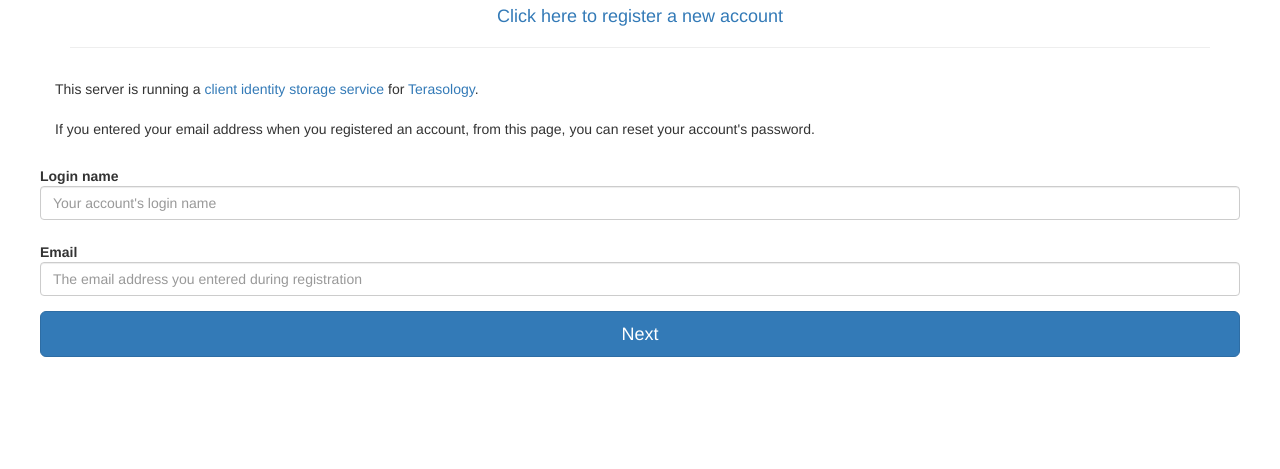
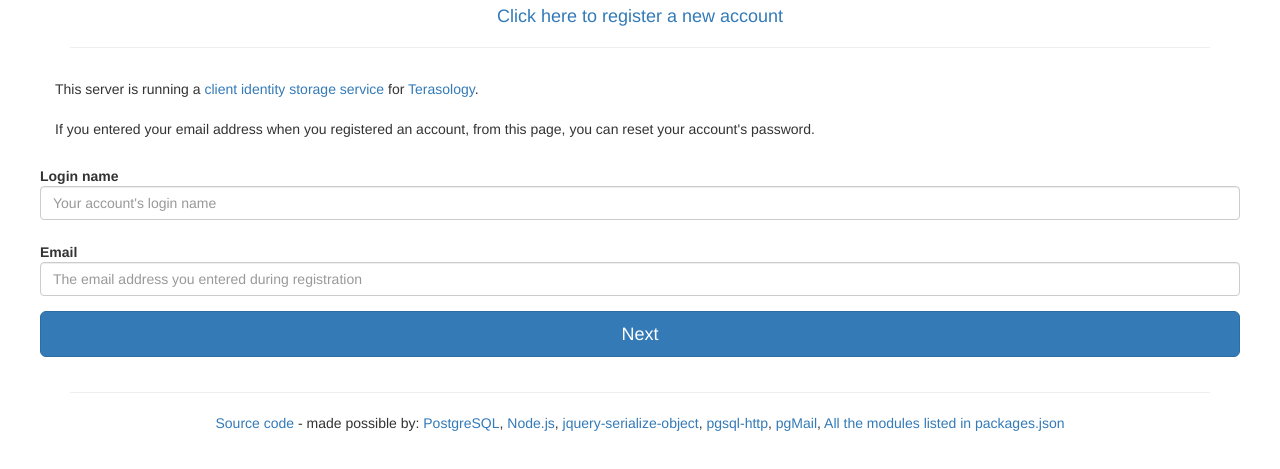
Before and after one commit to MovingBlocks/terasology-key-server, a website: page webapp/static/passwordReset.html in a window 1280 px wide. Shown: the part 119-588 px from the top of the page. Drawn offline with nearby package versions, Linux system fonts and the light colour scheme.

Commit message:
Add about links

```diff
--- a/webapp/static/passwordReset.html
+++ b/webapp/static/passwordReset.html
@@ -92,6 +92,12 @@ https://bootsnipp.com/license
       </div>
 
     </div>
+    <hr />
+    <div class="text-center">
+      <a href="https://github.com/gianluca-nitti/terasology-key-server">Source code</a> - made possible by: <a href="https://www.postgresql.org/">PostgreSQL</a>, <a href="https://nodejs.org/">Node.js</a>,
+      <a href="https://github.com/macek/jquery-serialize-object">jquery-serialize-object</a>, <a href="https://github.com/pramsey/pgsql-http">pgsql-http</a>, <a href="https://github.com/captbrando/pgMail">pgMail</a>,
+      <a href="https://github.com/gianluca-nitti/terasology-key-server/blob/master/webapp/package.json">All the modules listed in packages.json</a>
+    </div>
   </div>
 </body>
 </html>
```
Also changed, not shown: docs/install.md (+1 -0 lines), webapp/static/register.html (+6 -0 lines), README.md.
